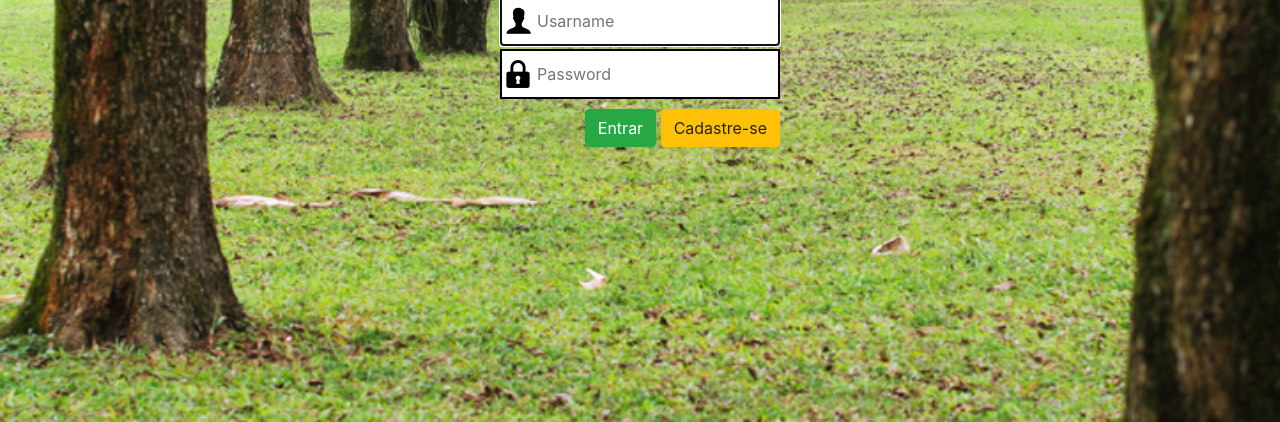
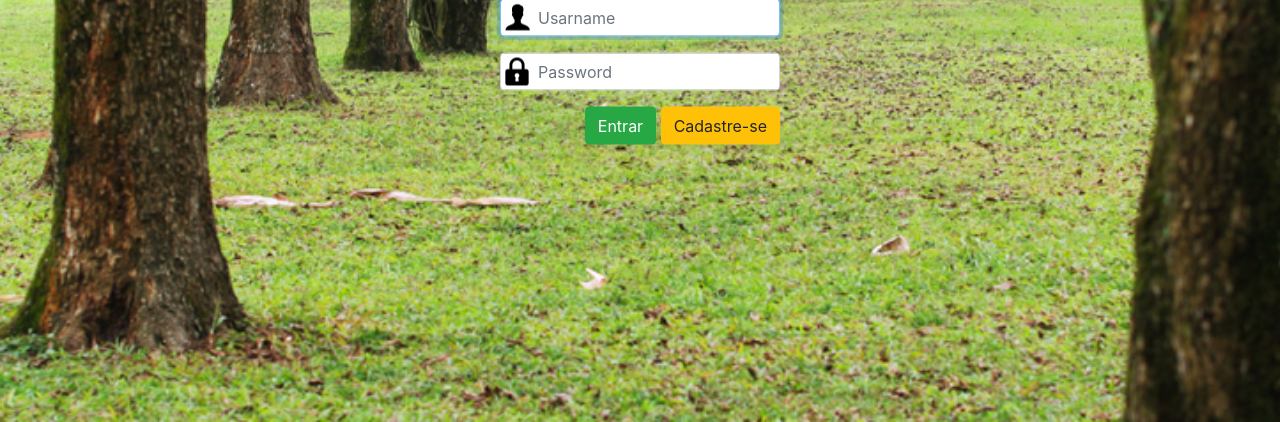
Before and after one commit to danilovictor2004/html-css-Labs, a plain HTML site: page pagina-login-1/index.html in a window 1280 px wide. Shown: the part 378-800 px from the top of the page. Drawn offline with nearby package versions, Linux system fonts and the light colour scheme.

Commit message:
commit update

```diff
--- a/pagina-login-1/css/estilo.css
+++ b/pagina-login-1/css/estilo.css
@@ -31,7 +31,6 @@ input {
 	width: 100%;
 	height: 50px;
 	font-size: 50px;
-	padding-left: 35px;
 	border: 2px solid #000;
 }
 
@@ -41,6 +40,7 @@ input {
 	background-position: left center;
 	background-size: 32px;
 	margin-bottom: 3px;
+	text-indent: 25px;
 }
 
 .txt-password input {
@@ -48,6 +48,7 @@ input {
 	background-repeat: no-repeat;
 	background-position: left center;
 	background-size: 32px;
+	text-indent: 25px;
 }
 
 .botao-entrar-cadastrar {
--- a/pagina-login-1/index.html
+++ b/pagina-login-1/index.html
@@ -16,16 +16,18 @@
 <body>
 	<div id="container">
 		<h1>Login</h1>
-		<div class="txt-user">
-			<input type="text" placeholder="Usarname" autofocus="autofocus">
+		<form>
+			<div class="txt-user form-group">
+				<input class="form-control" type="text" placeholder="Usarname" autofocus="autofocus">
 			</div>
-		<div class="txt-password">
-			<input type="password" placeholder="Password">
+			<div class="txt-password form-group">
+				<input class="form-control" type="password" placeholder="Password">
 			</div>
 			<div class="botao-entrar-cadastrar">
 				<button class="btn btn-success" type="submit">Entrar</button>
 				<button class="btn btn-warning" type="submit">Cadastre-se</button>
 			</div>
+		</form>
 	</div>
 
 	<!-- Optional JavaScript -->
```
Also changed, not shown: 1 other file. Lines whose indentation alone changed are shown as unchanged.
